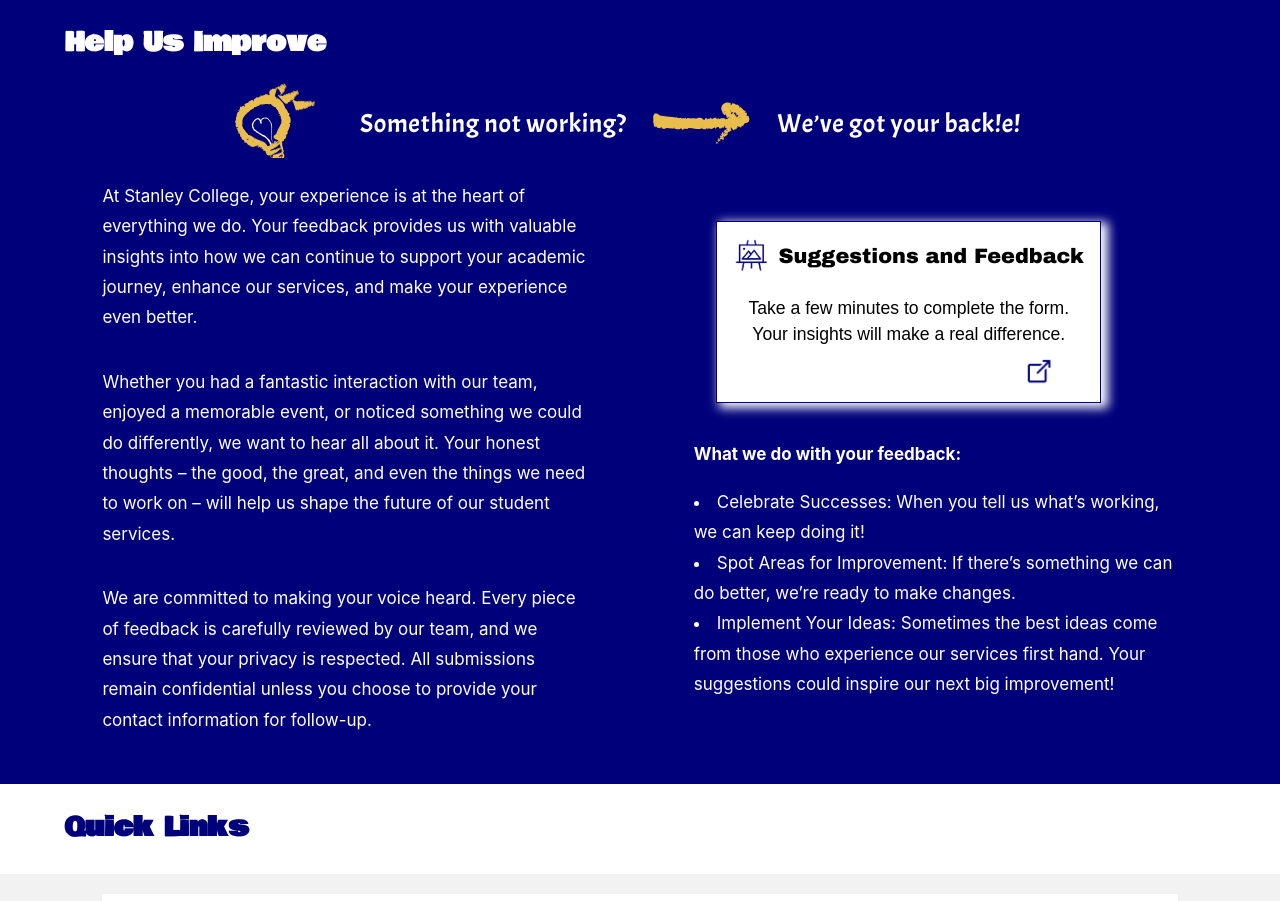
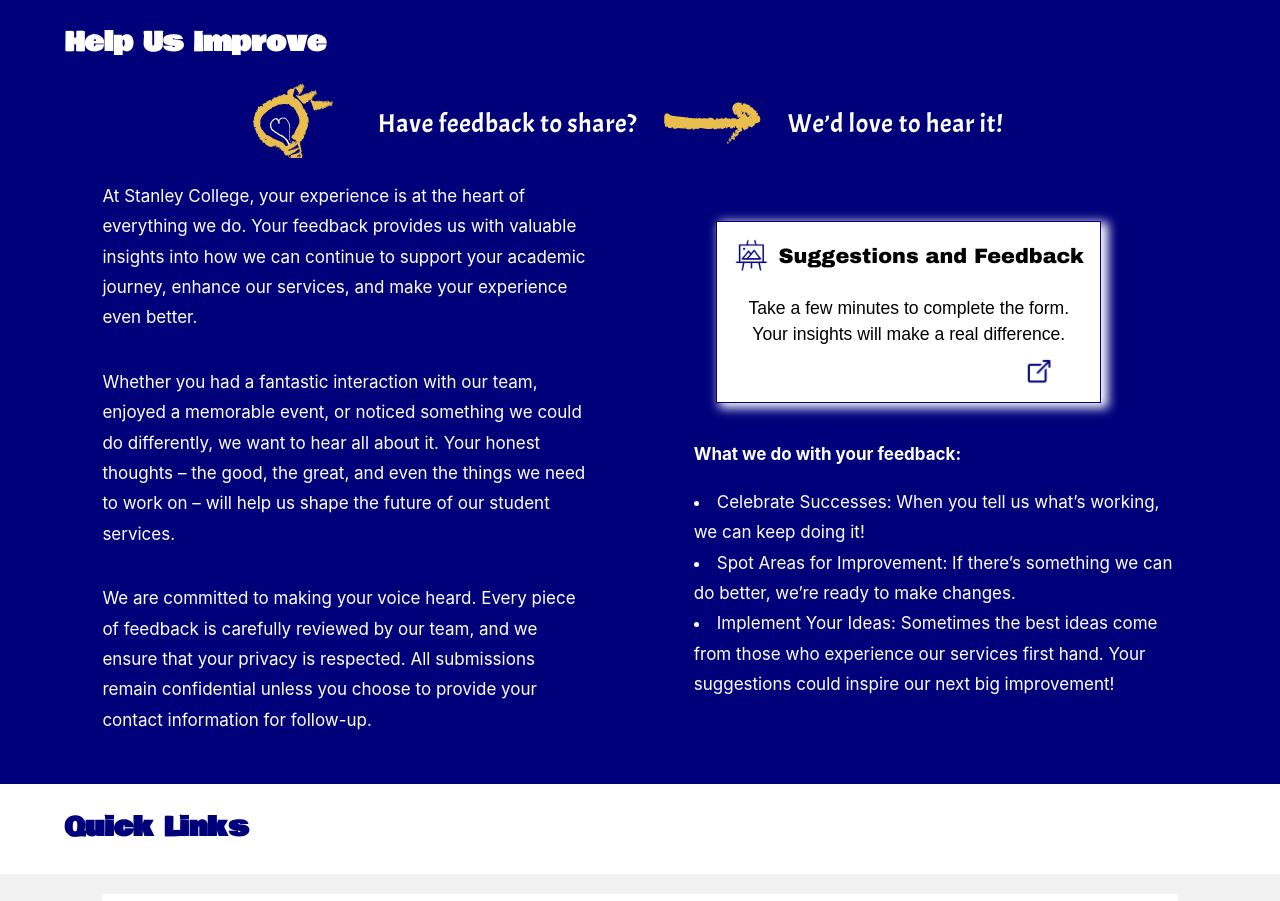
Before and after one commit to csySally/StanleyStudentHub, a React (Vite) app: page /studenthub/requests-and-feedbacks in a window 1280 px wide. Shown: the part 802-1703 px from the top of the page. Built offline with nearby package versions, Linux system fonts and the light colour scheme.

Commit message:
fix some typos

```diff
--- a/src/config/ITContentConfig.js
+++ b/src/config/ITContentConfig.js
@@ -12,7 +12,7 @@
   {
     firstImg: star,
     firstCont: "Something not working? ",
-    secondCont: "We’ve got your back!e!",
+    secondCont: "We’ve got your back!",
   },
 ];
 
--- a/src/config/eventContentConfig.js
+++ b/src/config/eventContentConfig.js
@@ -12,7 +12,7 @@
 export const arrowHeadings = [
   {
     firstImg: fire,
-    firstCont: "New tp Australia? ",
+    firstCont: "New to Australia? ",
     secondCont: "Join our social activities!",
   },
 ];
--- a/src/config/feedbackContentConfig.js
+++ b/src/config/feedbackContentConfig.js
@@ -9,8 +9,8 @@
 export const arrowHeadings = [
   {
     firstImg: bulb,
-    firstCont: "Something not working? ",
-    secondCont: "We’ve got your back!e!",
+    firstCont: "Have feedback to share?",
+    secondCont: "We’d love to hear it!",
   },
 ];
 
--- a/src/pages/WBTSupport.jsx
+++ b/src/pages/WBTSupport.jsx
@@ -66,10 +66,10 @@
               <button onClick={() => handleOpen("vet")}>View Details</button>
             </div>
             <div className="he-card">
-              <h3>Higher Education Students – Internship & WIL</h3>
+              <h3>Higher Education Students – Fieldwork Placement & WIL</h3>
               <div>
                 <p>
-                  Transition from study to work with internships and WIL
+                  Transition from study to work with fieldwork placement and WIL
                   (Work-Integrated Learning).
                 </p>
                 <p>
```
Also changed, not shown: src/assets/images/Saw 2.jpg (added), src/assets/images/Sujana 2.jpg (added).
